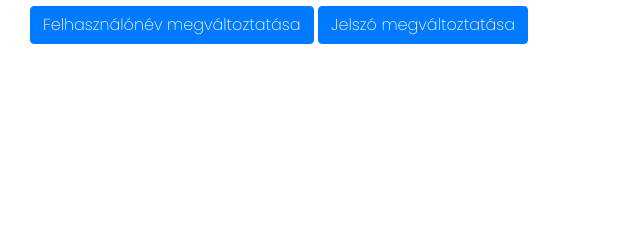
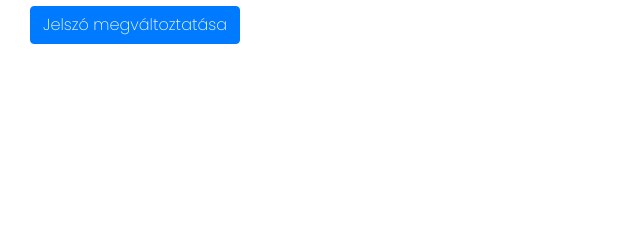
Before and after one commit to prokajkristof/Husi, a Django app: page /profile_s/ in a window 1280 px wide. Shown: the part 222-462 px from the top of the page, without its empty margins (0-640 px from the left). Run offline with Django 4.2, Linux system fonts and the light colour scheme; some libraries are stand-ins or nearby versions.

Commit message:
Updated profile.html

```diff
--- a/templates/accounts/profile.html
+++ b/templates/accounts/profile.html
@@ -27,7 +27,6 @@
     {% endif %}
     <h3> Csatlakozás dátuma: {{ request.user.date_joined }}</h3>
 
-    <a class="btn btn-primary" role="button" href="/mod_form">Felhasználónév megváltoztatása</a>
     <a class="btn btn-primary" role="button" href="/password_mod_form">Jelszó megváltoztatása</a>
 
 {% block content %}
```
